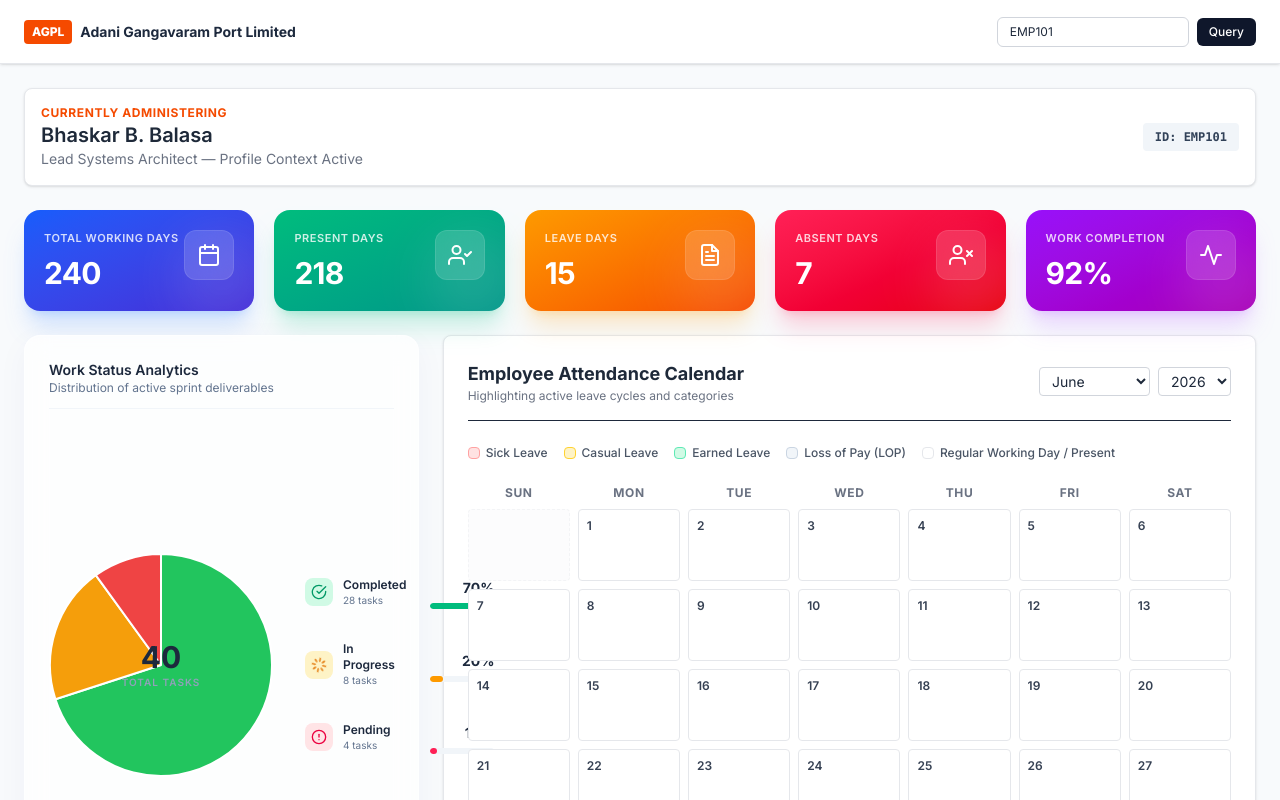
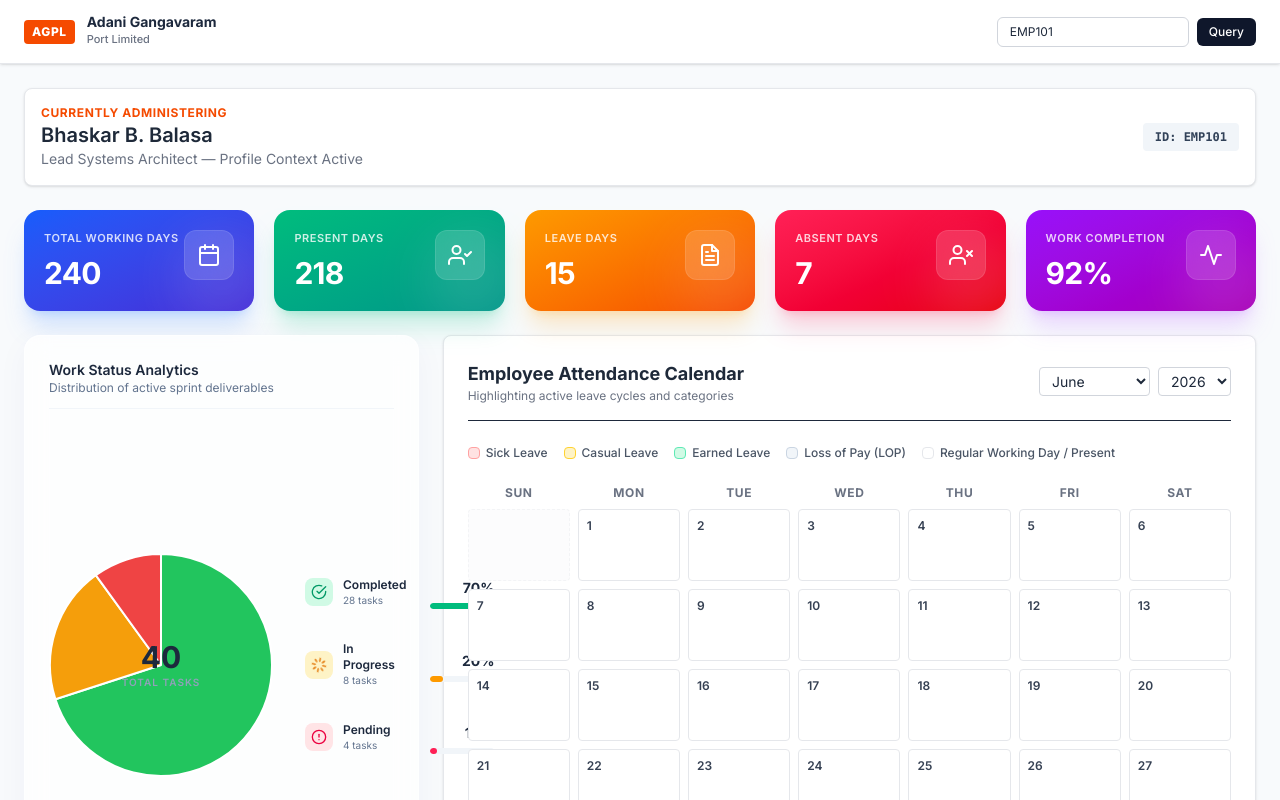
Before and after one commit to yeshwanthvelupula-alt/dashboard, a React (Vite) app: page / in a window 1280 px wide. Shown: the top 800 px of the page. Built offline with nearby package versions, Linux system fonts and the light colour scheme.

Commit message:
Refactor AGPL branding section in Navbar component

```diff
--- a/src/components/Navbar.jsx
+++ b/src/components/Navbar.jsx
@@ -11,11 +11,20 @@
   return (
     <header className="bg-white border-b border-gray-200 h-16 flex items-center justify-between px-6 z-10 shadow-sm">
 
-      {/* AGPL Branding Logo Context Area */}
-      <div className="flex items-center gap-2">
-        <span className="bg-orange-600 text-white font-black text-xs px-2 py-1 rounded">AGPL</span>
-        <span className="text-sm font-bold text-slate-800 hidden sm:inline">Adani Gangavaram Port Limited</span>
-      </div>
+    {/* AGPL Branding Logo Context Area */}
+<div className="flex items-center gap-3">
+  <div className="bg-orange-600 text-white font-black text-xs px-2 py-1 rounded tracking-wider">
+    AGPL
+  </div>
+  <div className="flex flex-col">
+    <span className="text-sm font-bold text-slate-800 leading-none">
+      Adani Gangavaram
+    </span>
+    <span className="text-[11px] text-gray-500 font-medium mt-0.5">
+      Port Limited
+    </span>
+  </div>
+</div>
 
       {/* Interactive Search Bar Action Implementation Form Container */}
       <form onSubmit={executeFormSubmit} className="flex items-center gap-2 relative">
```
